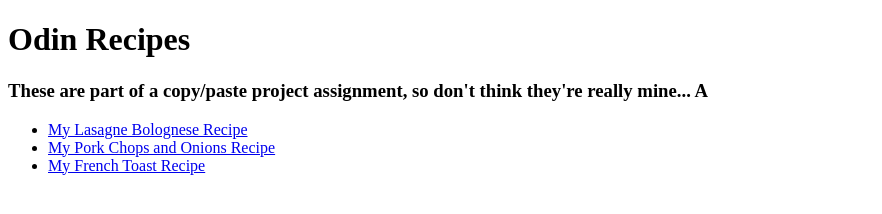
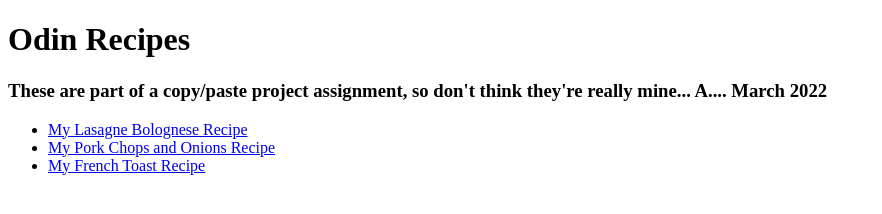
Before and after one commit to inov8tr9/odin-recipes, a plain HTML site: page index.html in a window 1280 px wide. Shown: the whole page, without its empty margins (0-882 px from the left). Drawn offline with Linux system fonts and the light colour scheme.

Commit message:
index.html

```diff
--- a/index.html
+++ b/index.html
@@ -8,7 +8,7 @@
 </head>
 <body>
     <h1>Odin Recipes</h1>
-    <h3>These are part of a copy/paste project assignment, so don't think they're really mine... A</h3>
+    <h3>These are part of a copy/paste project assignment, so don't think they're really mine... A.... March 2022</h3>
     <!-- LEARNED how to use an <UL> for this section-->
     <ul>
       <li> <a href = "lasagne.html">My Lasagne Bolognese Recipe</a> </li>
```
